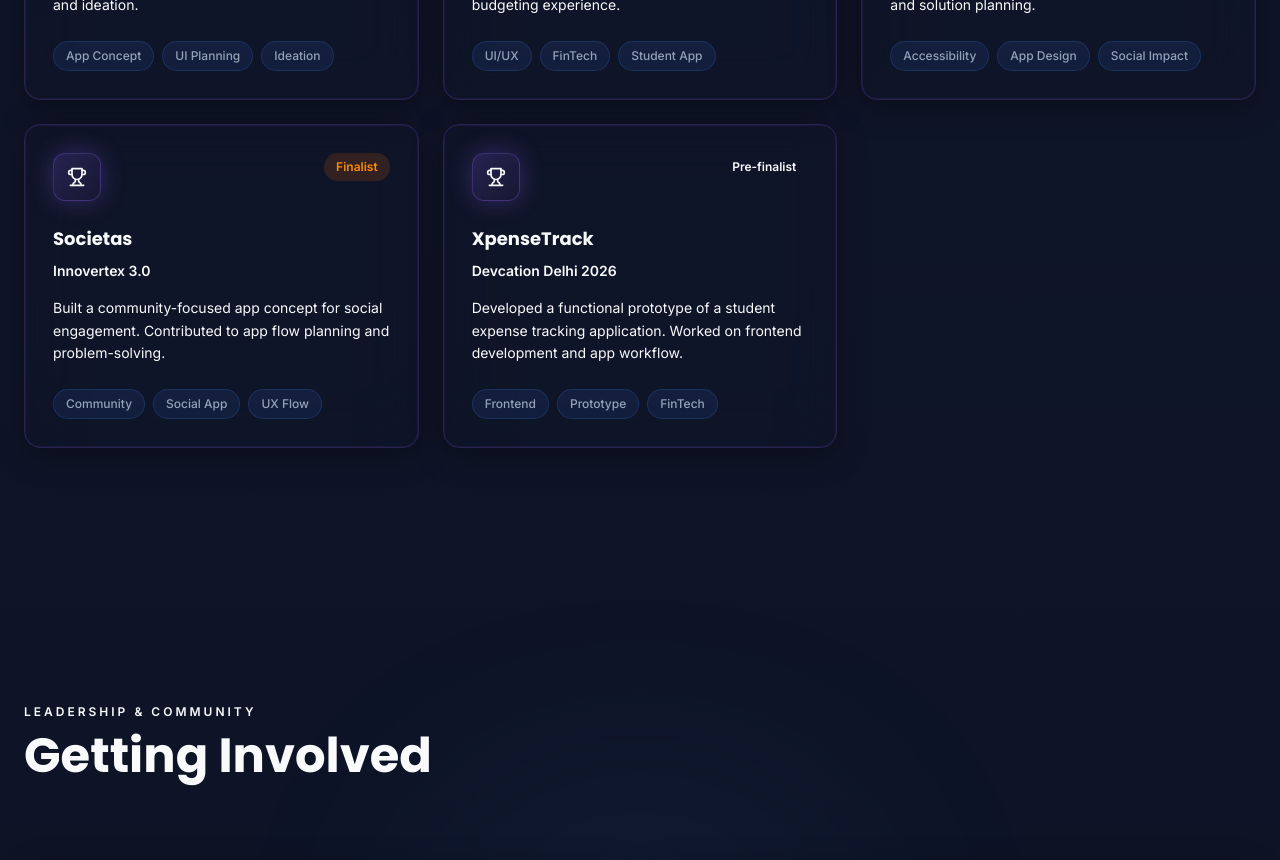
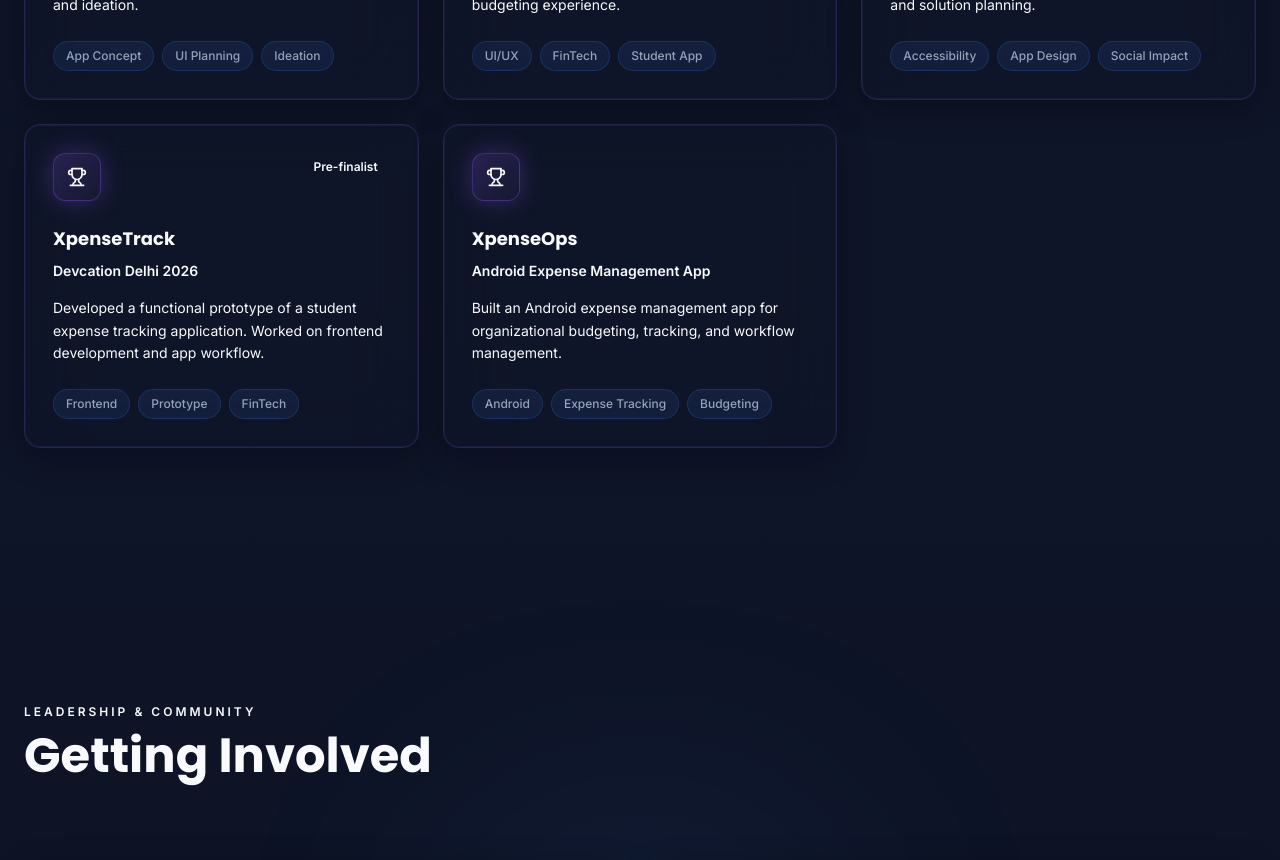
Before and after one commit to jpriyanshi121-cyber/portfolio-website, a React (Vite) app: page / in a window 1280 px wide. Shown: the part 2760-3620 px from the top of the page. Built offline with nearby package versions, Linux system fonts and the light colour scheme.

Commit message:
Updated Projects

```diff
--- a/src/app/App.tsx
+++ b/src/app/App.tsx
@@ -75,15 +75,6 @@ const HACKATHONS = [
     tags: ["Accessibility", "App Design", "Social Impact"],
   },
   {
-    title: "Societas",
-    event: "Innovertex 3.0",
-    position: "Finalist",
-    badge: "bronze" as const,
-    description:
-      "Built a community-focused app concept for social engagement. Contributed to app flow planning and problem-solving.",
-    tags: ["Community", "Social App", "UX Flow"],
-  },
-  {
     title: "XpenseTrack",
     event: "Devcation Delhi 2026",
     position: "Pre-finalist",
@@ -91,6 +82,14 @@ const HACKATHONS = [
     description:
       "Developed a functional prototype of a student expense tracking application. Worked on frontend development and app workflow.",
     tags: ["Frontend", "Prototype", "FinTech"],
+  },
+  {
+    title: "XpenseOps",
+    event: "Android Expense Management App",
+    badge: "mention" as const,
+    description:
+      "Built an Android expense management app for organizational budgeting, tracking, and workflow management.",
+    tags: ["Android", "Expense Tracking", "Budgeting"],
   },
 ];
 
```
